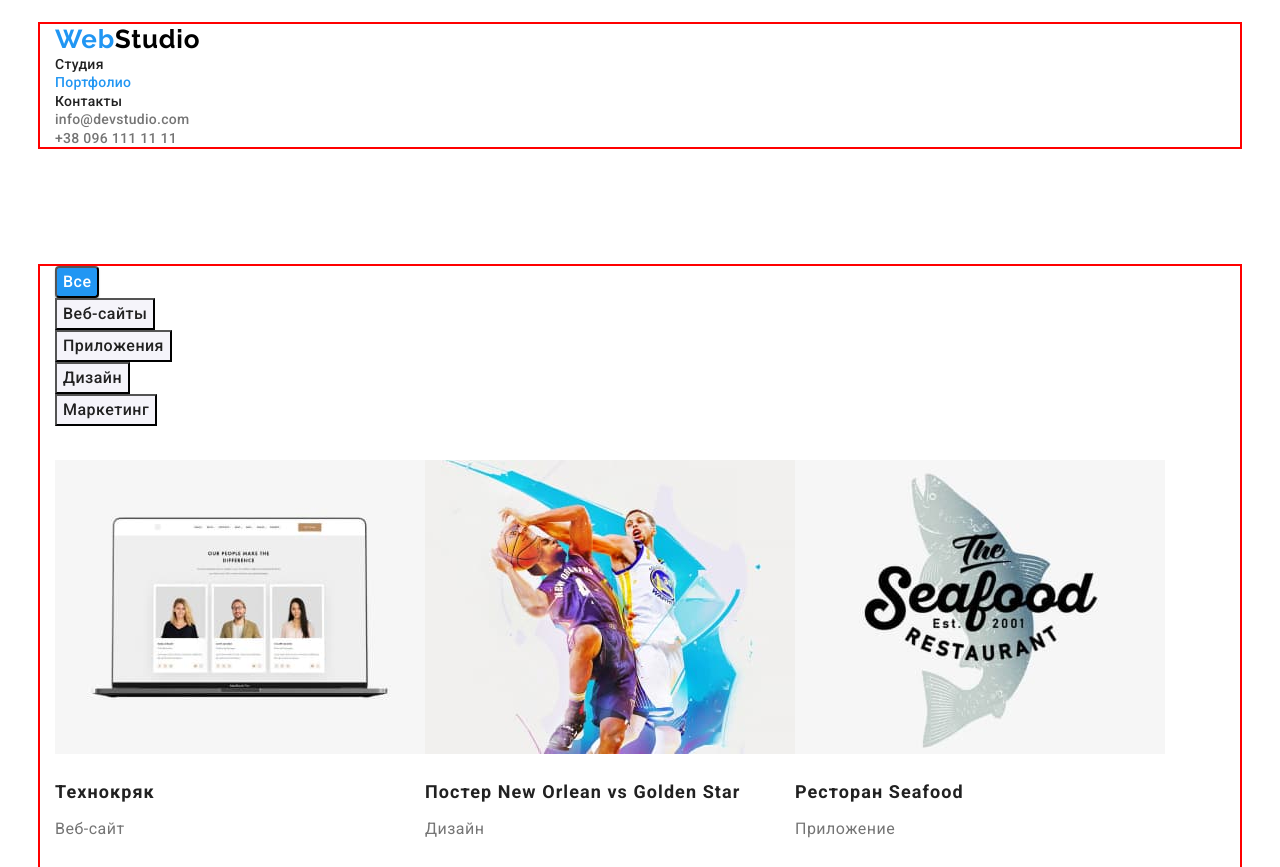
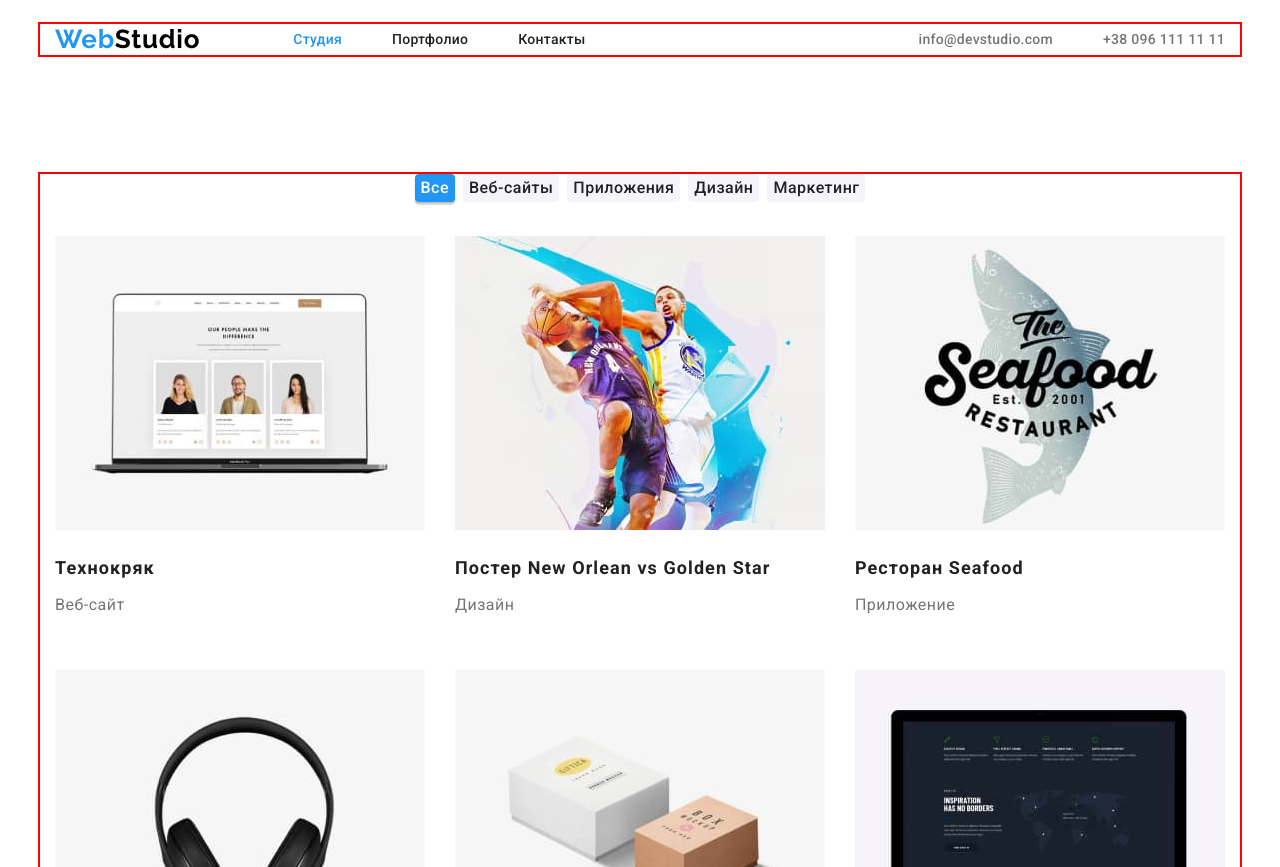
Before and after one commit to NataliaDelicheban/goit-markup-hw-03, a plain HTML site: page portfolio.html in a window 1280 px wide. Shown: the top 867 px of the page. Drawn offline with nearby package versions, Linux system fonts and the light colour scheme.

Commit message:
portfolio

```diff
--- a/css/styles.css
+++ b/css/styles.css
@@ -286,8 +286,14 @@ color: rgba(255, 255, 255, 0.6);
 }
 
 /* Portfolio */
-.filter {
+.filter-list {
     margin-bottom: 34px;
+    display: flex;
+    justify-content: center
+}
+.filter-item:not(:last-child) {
+    margin-right: 8px;
+
 }
 .filter-btn-main {
 font-family: inherit;
@@ -301,6 +307,9 @@ background: var(--accent-color);
 box-shadow: 0px 3px 1px rgba(0, 0, 0, 0.1), 0px 1px 2px rgba(0, 0, 0, 0.08), 0px 2px 2px rgba(0, 0, 0, 0.12);
 border-radius: 4px;
 cursor: pointer;
+box-shadow: 0px 3px 1px rgba(0, 0, 0, 0.1), 0px 1px 2px rgba(0, 0, 0, 0.08), 0px 2px 2px rgba(0, 0, 0, 0.12);
+border-radius: 4px;
+border: none;
 }
 .filter-btn {
 font-family: inherit;
@@ -312,6 +321,9 @@ letter-spacing: 0.03em;
 color: var(--title-color);
 background-color: #F5F4FA;
 cursor: pointer;
+background: #F5F4FA;
+border-radius: 4px;
+border: none;
 }
 .filter-btn-main:hover,
 .filter-btn-main:focus,
@@ -328,13 +340,18 @@ color: var(--btn-color);
 .projects-list {
     display: flex;
     flex-wrap: wrap;
-}
+    margin-left: -30px;
+    margin-bottom: -30px;
+    }
 .projects-box {
+    width: calc(100% / 3 - 30px);
     margin-bottom: 30px;
+    margin-left: 30px;
 }
 .projects-box:nth-last-child(-n + 3) {
     margin-bottom: 0;
 }
+
 .projects-title {
 font-size: 18px;
 line-height: 2;
--- a/portfolio.html
+++ b/portfolio.html
@@ -19,35 +19,53 @@
 
 <body>
 <header class="header">
-    <div class="container">
+    <div class="container header-container">
         <a class="logo link" href="">Web<span class="logo-dark-text">Studio</span></a>
         <nav>
-            <ul class="list">
-                <li><a class="link nav-link" href="./index.html">Студия</a></li>
-                <li><a class="link nav-link current" href="">Портфолио</a></li>
-                <li><a class="link nav-link" href="">Контакты</a></li>
+            <ul class="list nav-list">
+                <li class="nav-item">
+                    <a class="link nav-link current" href="">Студия</a>
+                </li>
+                <li class="nav-item">
+                    <a class="link nav-link" href="./portfolio.html">Портфолио</a>
+                </li>
+                <li class="nav-item">
+                    <a class="link nav-link" href="">Контакты</a>
+                </li>
             </ul>
         </nav>
-        <ul class="list">
-            <li>
+        <div class="header-connect">
+            <ul class="list nav-list">
+                <li class="nav-connect">
                     <a class="link nav-contact" href="mailto:info@devstudio.com">info@devstudio.com</a>
                 </li>
-            <li>
+                <li class="nav-connect">
                     <a class="link nav-contact" href="tel:+380961111111">+38 096 111 11 11</a>
                 </li>
             </ul>
+        </div>
     </div>
 </header>
     <main>
     <section class="projects">
     <div class="container">
         <h1 class="visually-hidden">Проекты</h1>
-        <ul class="list filter">
-            <li><button class="filter-btn-main" type="button">Все</button></li>
-            <li><button class="filter-btn" type="button">Веб-сайты</button></li>
-            <li><button class="filter-btn type="button">Приложения</button></li>
-            <li><button class="filter-btn type="button">Дизайн</button></li>
-            <li><button class="filter-btn type="button">Маркетинг</button></li>
+        <ul class="list filter-list">
+            <li class="filter-item">
+                <button class="filter-btn-main" type="button">Все</button>
+            </li>
+            <li class="filter-item">
+                <button class="filter-btn" type="button">Веб-сайты</button>
+            </li>
+            <li class="filter-item">
+                <button class="filter-btn type="button">Приложения</button>
+            </li>
+            <li class="filter-item">
+                <button class="filter-btn type="button">Дизайн</button>
+            </li>
+            <li class="filter-item">
+                <button class="filter-btn type="button">Маркетинг</button>
+            </li>
         </ul>
         <ul class="list projects-list">
         <li class="projects-box">
@@ -115,15 +133,15 @@
             <a class="logo link" href="">Web<span class="logo-light-text">Studio</span></a>
             <address class="address">
                 <ul class="list">
-                <li>
+                    <li class="adress-list">
                         <a class="link adress-link" href="https://goo.gl/maps/b5n3FPtcMpypodcq6" target="_blank"
                             rel="noopener noreferre">
                             г. Киев, пр-т Леси Украинки, 26</a>
                     </li>
-                <li>
+                    <li class="adress-list">
                         <a class="link adress-contact" href="mailto:info@example.com">info@example.com</a>
                     </li>
-                <li>
+                    <li class="adress-list">
                         <a class="link adress-contact" href="tel:+380991111111">+38 099 111 11 11</a>
                     </li>
                 </ul>
```
Lines whose indentation alone changed are shown as unchanged.
